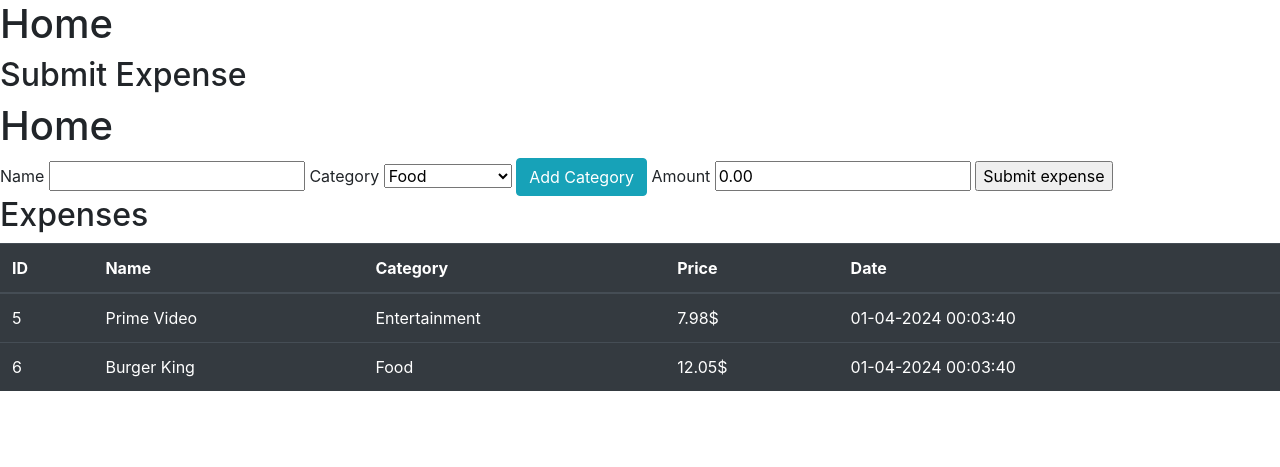
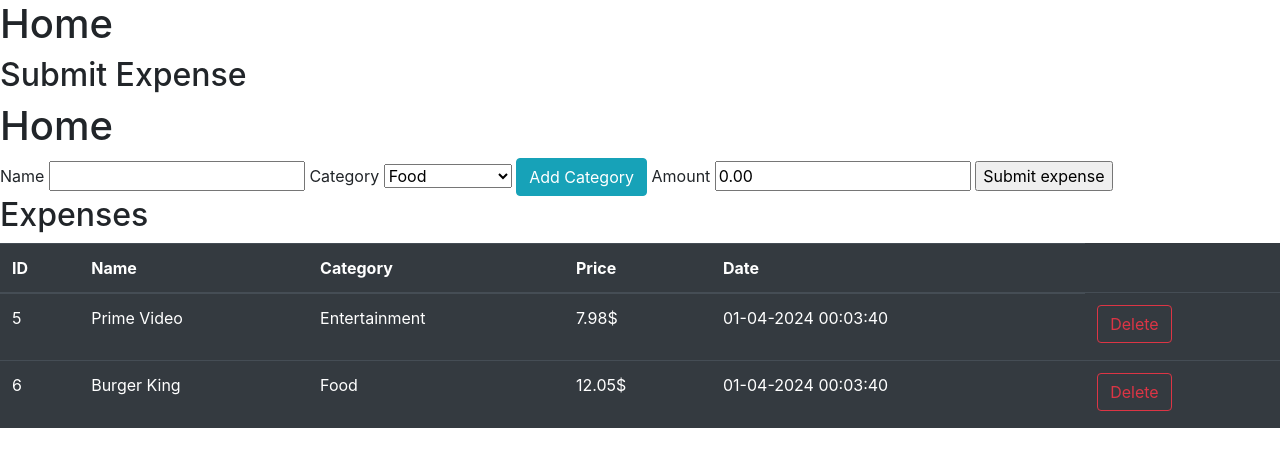
Before and after one commit to GregorPorsch/FinanceTracker, a Flask app: page / in a window 1280 px wide. Shown: the part 56-523 px from the top of the page. Run offline with Flask 3, Linux system fonts and the light colour scheme; a user stored in the database is signed in; some libraries are stand-ins or nearby versions.

Commit message:
Added delete expense

```diff
--- a/tracker/forms.py
+++ b/tracker/forms.py
@@ -55,3 +55,6 @@ class CategoryForm(FlaskForm):
 
     name = StringField(label="Category Name", validators=[Length(min=1, max=30), DataRequired()])
     submit = SubmitField(label="Add category", name="submit_category")
+
+class DeleteExpenseForm(FlaskForm):
+    submit = SubmitField(label="Delete", name="delete_expense")
--- a/tracker/routes.py
+++ b/tracker/routes.py
@@ -1,7 +1,7 @@
 from tracker import app, db
 from tracker.models import User, Expense, Category
 from flask import render_template, redirect, url_for, flash, request
-from tracker.forms import RegisterForm, LoginForm, ExpenseForm, CategoryForm
+from tracker.forms import RegisterForm, LoginForm, ExpenseForm, CategoryForm, DeleteExpenseForm
 from flask_login import login_user, logout_user, login_required, current_user
 
 from tracker import app
@@ -12,6 +12,7 @@ from tracker import app
 def home_page():
     expense_form = ExpenseForm()
     category_form = CategoryForm()
+    delete_expense_form = DeleteExpenseForm()
 
     if "submit_expense" in request.form and expense_form.validate_on_submit():
         expense_to_create = Expense(name=expense_form.name.data,
@@ -38,8 +39,22 @@ def home_page():
         for err_msg in category_form.errors.values():
             flash(err_msg[0], category="danger")
 
+    if "delete_expense" in request.form and delete_expense_form.validate_on_submit():
+        expense_to_delete = Expense.query.filter_by(expense_id=request.form.get("deleted_expense")).first()
+        if expense_to_delete:
+            db.session.delete(expense_to_delete)
+            db.session.commit()
+            flash(f'Expense "{expense_to_delete.name}" deleted successfully!', category='info')
+            return redirect(url_for('home_page'))
+        else:
+            flash(f'Expense not found!', category='danger')
+
+    if delete_expense_form.errors != {}:
+        for err_msg in delete_expense_form.errors.values():
+            flash(err_msg[0], category="danger")
+
     expenses = Expense.query.filter_by(user_id=current_user.user_id)
-    return render_template('home.html', expenses=expenses, expense_form=expense_form, category_form=category_form)
+    return render_template('home.html', expenses=expenses, expense_form=expense_form, category_form=category_form, delete_expense_form=delete_expense_form)
 
 @app.route('/statistics', methods=["GET", "POST"])
 @login_required
--- a/tracker/templates/home.html
+++ b/tracker/templates/home.html
@@ -42,12 +42,18 @@ Home
         </thead>
         <tbody>
         {% for expense in expenses %}
+            {% include 'includes/expense_modal.html' %}
             <tr>
                 <td>{{ expense.expense_id }}</td>
                 <td>{{ expense.name }}</td>
                 <td>{{ expense.category }}</td>
                 <td>{{ "%.2f"|format(expense.amount_rounded) }}$</td>
                 <td>{{ expense.date.strftime('%d-%m-%Y %H:%M:%S') }}</td>
+                <td>
+                    <button type="button" class="btn btn-outline-danger" style="margin-bottom:5px" data-toggle="modal" data-target="#Modal-Delete-Expense">
+                        Delete
+                    </button>
+                </td>
             </tr>
         {% endfor %}
         </tbody>
--- /dev/null
+++ b/tracker/templates/includes/expense_modal.html
@@ -0,0 +1,22 @@
+<div class="modal fade" id="Modal-Delete-Expense" tabindex="-1" aria-labelledby="exampleModalLabel" aria-hidden="true">
+  <div class="modal-dialog">
+    <div class="modal-content">
+      <div class="modal-header">
+        <h5 class="modal-title" id="ModalLabel">
+          Delete Expense
+        </h5>
+        <button type="button" class="close" data-dismiss="modal" aria-label="Close">
+          <span aria-hidden="true">x</span>
+        </button>
+      </div>
+      <div class="modal-body">
+        Do you want to delete the expense "{{ expense.name }}"?
+        <form method="POST">
+            {{ delete_expense_form.hidden_tag() }}
+            <input id="deleted_expense" name="deleted_expense" type="hidden" value="{{ expense.expense_id }}">
+            {{ delete_expense_form.submit(class="btn btn-outline-danger btn-block") }}
+        </form>
+      </div>
+    </div>
+  </div>
+</div>
```
Also changed, not shown: instance/tracker.db. Lines whose indentation alone changed are shown as unchanged.
